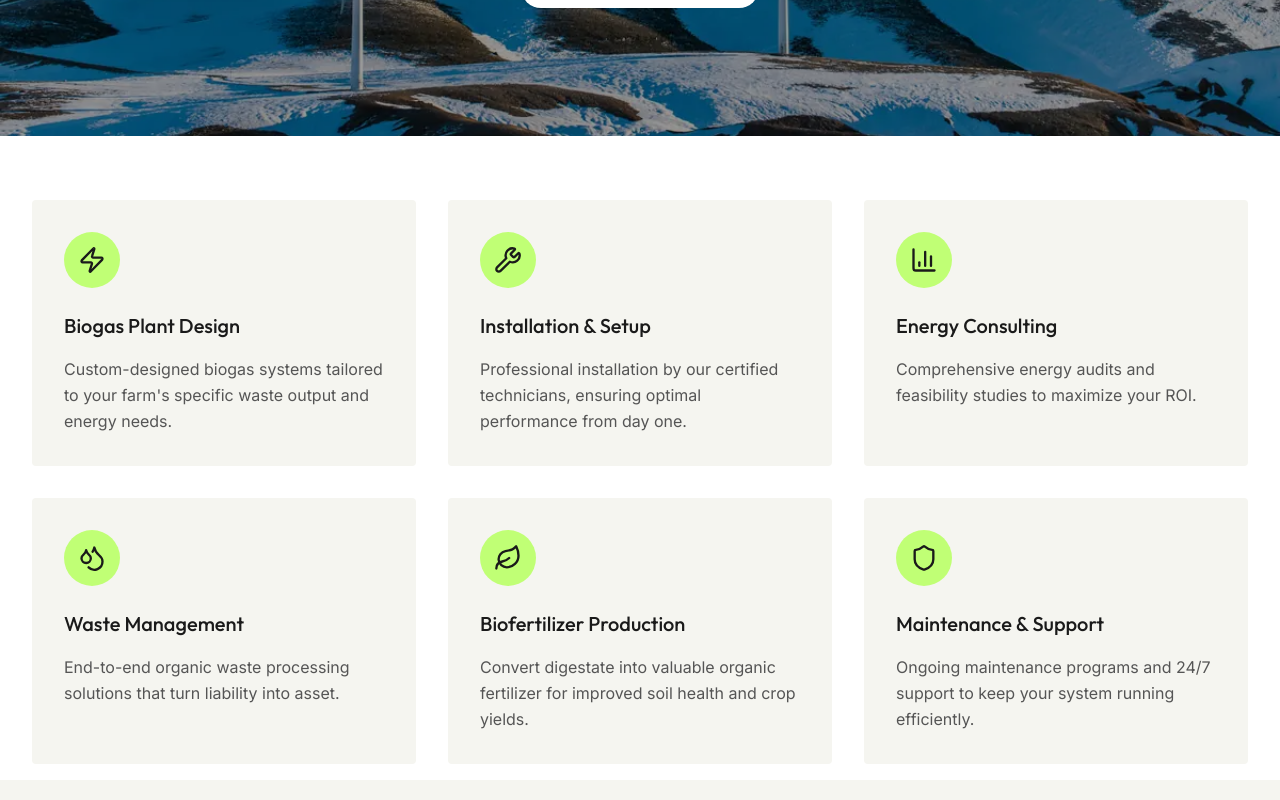
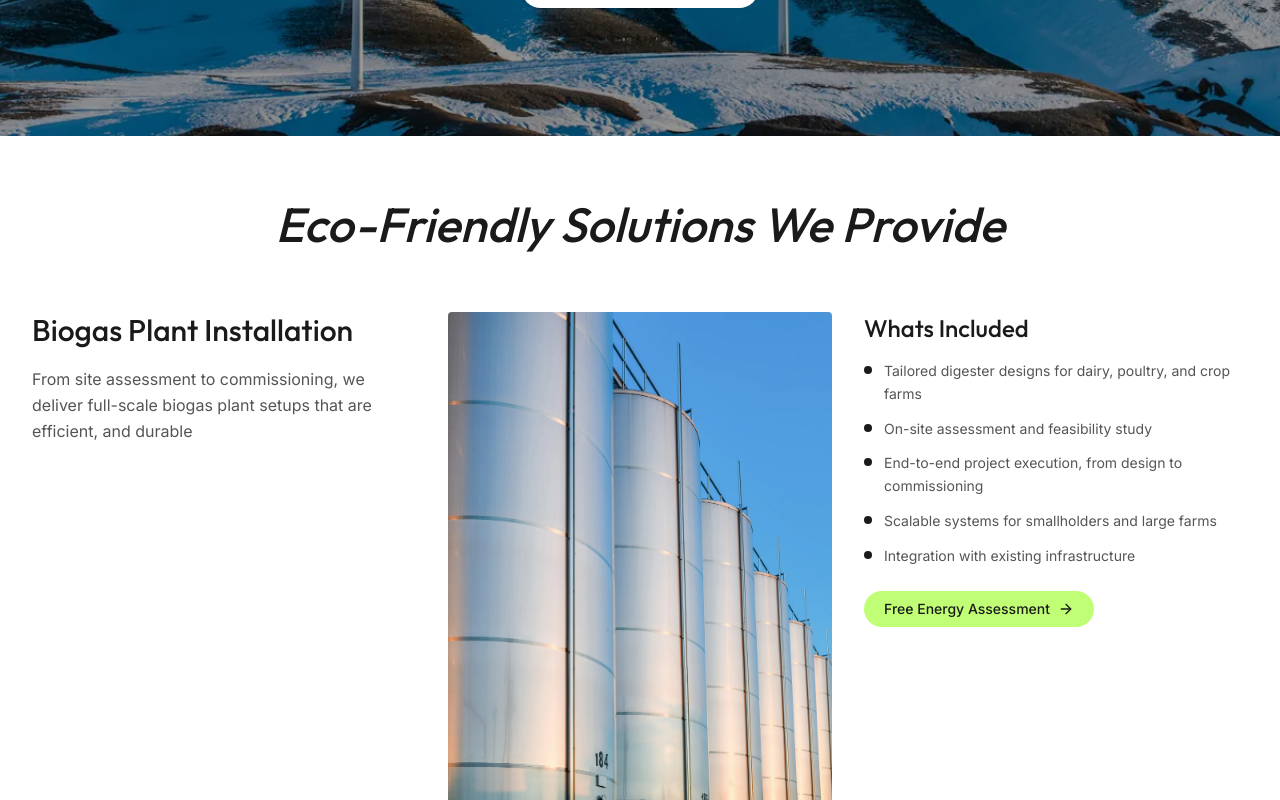
Before and after one commit to ugbodagadave/biogax, a React (Vite) app: page /services in a window 1280 px wide. Shown: the part 440-1240 px from the top of the page. Built offline with nearby package versions, Linux system fonts and the light colour scheme.

Commit message:
Eco-Friendly Solutions

```diff
--- /dev/null
+++ b/src/components/ServicesSolutions.tsx
@@ -0,0 +1,99 @@
+import { Link } from 'react-router-dom';
+import { ArrowRight } from 'lucide-react';
+
+const solutions = [
+    {
+        title: 'Biogas Plant Installation',
+        description: 'From site assessment to commissioning, we deliver full-scale biogas plant setups that are efficient, and durable',
+        image: '/services-2.webp',
+        imageAlt: 'Sustainable farming with natural vegetation',
+    },
+    {
+        title: 'Waste-to-Energy Conversion',
+        description: 'Our expert engineers design custom biogas systems to maximize gas output, and reduce emissions',
+        image: '/services-1.webp',
+        imageAlt: 'Aerial view of biogas storage tanks',
+    },
+    {
+        title: 'Biofertilizer Recovery & Soil Enrichment',
+        description: 'From site assessment to commissioning, we deliver full-scale biogas plant setups that are efficient, and durable',
+        image: '/services-3.webp',
+        imageAlt: 'Hands holding rich organic soil and compost',
+    },
+];
+
+const whatsIncluded = [
+    'Tailored digester designs for dairy, poultry, and crop farms',
+    'On-site assessment and feasibility study',
+    'End-to-end project execution, from design to commissioning',
+    'Scalable systems for smallholders and large farms',
+    'Integration with existing infrastructure',
+];
+
+export function ServicesSolutions() {
+    return (
+        <section className="pt-[var(--spacing-section-pt-mobile)] md:pt-[var(--spacing-section-pt-desktop)] pb-[var(--spacing-section-pb-mobile)] md:pb-[var(--spacing-section-pb-desktop)] px-4 md:px-8 bg-white">
+            <div className="max-w-[1400px] mx-auto">
+                {/* Section Header */}
+                <h2 className="font-heading text-3xl md:text-5xl font-medium text-[#1a1a1a] text-center mb-12 md:mb-16 italic">
+                    Eco-Friendly Solutions We Provide
+                </h2>
+
+                {/* Solutions List */}
+                <div className="flex flex-col gap-12 md:gap-16">
+                    {solutions.map((solution) => (
+                        <div
+                            key={solution.title}
+                            className="grid grid-cols-1 lg:grid-cols-3 gap-6 md:gap-8 items-start"
+                        >
+                            {/* Left Column - Title & Description */}
+                            <div className="flex flex-col">
+                                <h3 className="font-heading text-2xl md:text-3xl font-medium text-[#1a1a1a] mb-4 leading-tight">
+                                    {solution.title}
+                                </h3>
+                                <p className="font-body text-[#555555] leading-relaxed">
+                                    {solution.description}
+                                </p>
+                            </div>
+
+                            {/* Center - Image */}
+                            <div className="w-full">
+                                <img
+                                    src={solution.image}
+                                    alt={solution.imageAlt}
+                                    className="w-full h-auto object-cover rounded-[4px]"
+                                    loading="lazy"
+                                />
+                            </div>
+
+                            {/* Right Column - What's Included */}
+                            <div className="flex flex-col">
+                                <h4 className="font-heading text-xl md:text-2xl font-medium text-[#1a1a1a] mb-4">
+                                    Whats Included
+                                </h4>
+                                <ul className="flex flex-col gap-3 mb-6">
+                                    {whatsIncluded.map((item) => (
+                                        <li
+                                            key={item}
+                                            className="flex items-start gap-3 font-body text-[#555555] text-sm leading-relaxed"
+                                        >
+                                            <span className="w-2 h-2 mt-1.5 bg-[#1a1a1a] rounded-full flex-shrink-0" />
+                                            {item}
+                                        </li>
+                                    ))}
+                                </ul>
+                                <Link
+                                    to="/assessment"
+                                    className="inline-flex items-center gap-2 px-5 py-2 font-medium text-sm text-[#1a1a1a] bg-[#c0ff75] rounded-full hover:bg-[#d4ff9e] transition-colors group w-fit"
+                                >
+                                    Free Energy Assessment
+                                    <ArrowRight className="w-4 h-4 transition-transform group-hover:translate-x-1" />
+                                </Link>
+                            </div>
+                        </div>
+                    ))}
+                </div>
+            </div>
+        </section>
+    );
+}
--- a/src/pages/ServicesPage.tsx
+++ b/src/pages/ServicesPage.tsx
@@ -1,39 +1,7 @@
-import { ArrowRight, Zap, Droplets, Leaf, Wrench, BarChart3, Shield } from 'lucide-react';
+import { ArrowRight } from 'lucide-react';
 import { Link } from 'react-router-dom';
 import { ServicesHero } from '../components/ServicesHero';
-
-const services = [
-    {
-        icon: Zap,
-        title: 'Biogas Plant Design',
-        description: 'Custom-designed biogas systems tailored to your farm\'s specific waste output and energy needs.',
-    },
-    {
-        icon: Wrench,
-        title: 'Installation & Setup',
-        description: 'Professional installation by our certified technicians, ensuring optimal performance from day one.',
-    },
-    {
-        icon: BarChart3,
-        title: 'Energy Consulting',
-        description: 'Comprehensive energy audits and feasibility studies to maximize your ROI.',
-    },
-    {
-        icon: Droplets,
-        title: 'Waste Management',
-        description: 'End-to-end organic waste processing solutions that turn liability into asset.',
-    },
-    {
-        icon: Leaf,
-        title: 'Biofertilizer Production',
-        description: 'Convert digestate into valuable organic fertilizer for improved soil health and crop yields.',
-    },
-    {
-        icon: Shield,
-        title: 'Maintenance & Support',
-        description: 'Ongoing maintenance programs and 24/7 support to keep your system running efficiently.',
-    },
-];
+import { ServicesSolutions } from '../components/ServicesSolutions';
 
 export function ServicesPage() {
     return (
@@ -41,32 +9,8 @@ export function ServicesPage() {
             {/* Hero Section */}
             <ServicesHero />
 
-            {/* Services Grid */}
-            <section className="pt-[var(--spacing-section-pt-mobile)] md:pt-[var(--spacing-section-pt-desktop)] pb-[var(--spacing-section-pb-mobile)] md:pb-[var(--spacing-section-pb-desktop)] px-4 md:px-8 bg-white">
-                <div className="max-w-[1400px] mx-auto">
-                    <div className="grid grid-cols-1 md:grid-cols-2 lg:grid-cols-3 gap-6 md:gap-8">
-                        {services.map((service) => {
-                            const Icon = service.icon;
-                            return (
-                                <div
-                                    key={service.title}
-                                    className="flex flex-col p-8 bg-[#f5f5f0] rounded-[4px] hover:shadow-lg transition-shadow"
-                                >
-                                    <div className="w-14 h-14 flex items-center justify-center bg-[#c0ff75] rounded-full mb-6">
-                                        <Icon className="w-7 h-7 text-[#1a1a1a]" />
-                                    </div>
-                                    <h3 className="font-heading text-xl font-medium text-[#1a1a1a] mb-4">
-                                        {service.title}
-                                    </h3>
-                                    <p className="font-body text-[#555555] leading-relaxed">
-                                        {service.description}
-                                    </p>
-                                </div>
-                            );
-                        })}
-                    </div>
-                </div>
-            </section>
+            {/* Solutions Section */}
+            <ServicesSolutions />
 
             {/* Process Section */}
             <section className="pt-[var(--spacing-section-pt-mobile)] md:pt-[var(--spacing-section-pt-desktop)] pb-[var(--spacing-section-pb-mobile)] md:pb-[var(--spacing-section-pb-desktop)] px-4 md:px-8 bg-[#f5f5f0]">
```
